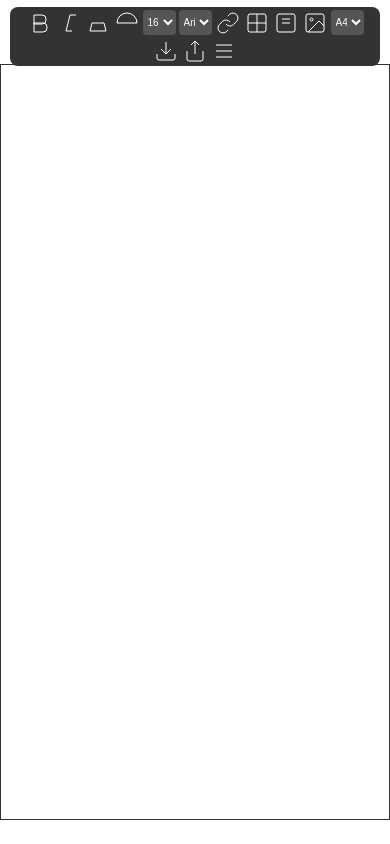
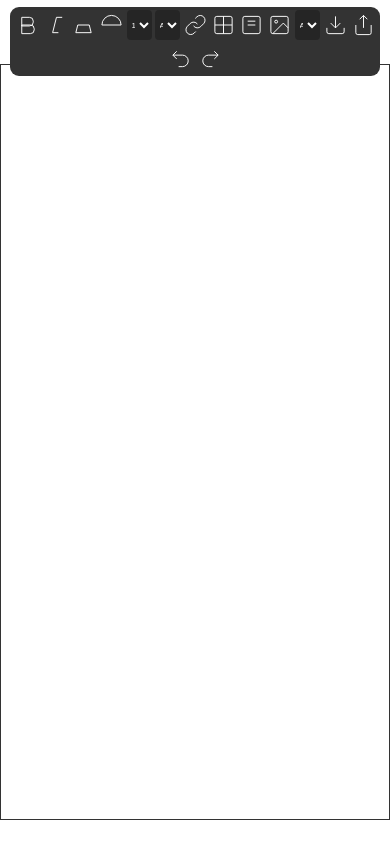
Before and after one commit to JohnBreno8/yodtuber, a plain HTML site: page index.html in a window 390 px wide. Drawn offline with nearby package versions, Linux system fonts and the light colour scheme.

Commit message:
Update index.html
Adicionei botão de refazer e desfazer .

```diff
--- a/index.html
+++ b/index.html
@@ -6,6 +6,7 @@
     <title>Hayd.editorPDF</title>
     <!-- Carregando fontes do Google Fonts, incluindo VT323 -->
     <link href="https://fonts.googleapis.com/css2?family=Roboto&family=Open+Sans&family=Lato&family=VT323&display=swap" rel="stylesheet">
+    <link rel="icon" type="image/png" href="/Screenshot_20250411-180805-414.png ">
     <style>
        body {
     margin: 0;
@@ -34,9 +35,9 @@
     border: none;
     color: white;
     cursor: pointer;
-    padding: 5px;
+    padding: 3px;
     transition: background 0.3s;
-    min-width: 30px; /* Garante que os botões sejam clicáveis em telas pequenas */
+    min-width: 35px; /* Garante que os botões sejam clicáveis em telas pequenas */
     height: 30px;
     display: flex;
     align-items: center;
@@ -101,24 +102,26 @@ td {
         top: 7px; /* Mantém o afastamento de 8px da borda superior */
         left: 10px; /* Mantém o afastamento de 10px */
         right: 10px; /* Mantém o afastamento de 10px */
-        border-radius: 8px; /* Mantém os cantos arredondados */
+        border-radius: 9px; /* Mantém os cantos arredondados */
     }
 
     .toolbar button, .toolbar select {
         padding: 1px;
-        min-width: 4px;
-        height: 25px;
+        min-width: 1px;
+        height: 30px;
+        width: 25px
     }
 
     .toolbar select {
-        font-size: 10px;
-        max-width: 33px; /* Limita a largura do select em mobile */
+        font-size: 8px;
+        max-width: 83px; /* Limita a largura do select em mobile */
+        background-color: #242424E6;
     }
 
     .editor {
         margin-top: 64px; /* Ajustado para o afastamento de 8px + altura da toolbar em mobile */
         padding: 8px;
-        font-size: 14px; /* Reduz o texto para mobile */
+        font-size: 15px; /* Reduz o texto para mobile */
         min-height: calc(100vh - 88px); /* Ajustado para mobile */
     }
 
@@ -286,9 +289,16 @@ td {
                 <line x1="12" y1="2" x2="12" y2="15" />
             </svg>
         </button>
-        <button id="toggleToolbar" class="toggle-toolbar" title="Expandir/Encolher Barra">
+        <button id="undoBtn" title="Desfazer">
    <svg width="24" height="24" viewBox="0 0 24 24" fill="none" stroke="currentColor">
-      <path d="M4 6h16M4 12h16M4 18h16" />
+      <path d="M3 9h10a6 6 0 0 1 6 6v0a6 6 0 0 1-6 6H9" />
+      <path d="M3 9L7 5M3 9L7 13" />
+   </svg>
+</button>
+<button id="redoBtn" title="Refazer">
+   <svg width="24" height="24" viewBox="0 0 24 24" fill="none" stroke="currentColor">
+      <path d="M21 9H11a6 6 0 0 0-6 6v0a6 6 0 0 0 6 6h4" />
+      <path d="M21 9L17 5M21 9L17 13" />
    </svg>
 </button>
     </div>
@@ -313,6 +323,11 @@ const pageSize = document.getElementById('pageSize');
 const downloadBtn = document.getElementById('downloadBtn');
 const shareBtn = document.getElementById('shareBtn');
 const imageInput = document.getElementById('imageInput');
+const undoBtn = document.getElementById('undoBtn');
+const redoBtn = document.getElementById('redoBtn');
+
+undoBtn.onclick = () => document.execCommand('undo', false, null);
+redoBtn.onclick = () => document.execCommand('redo', false, null);
 
 // Funções de formatação
 boldBtn.onclick = () => document.execCommand('bold', false, null);
@@ -443,4 +458,4 @@ shareBtn.onclick = () => generatePDF('share');
 
     </script>
 </body>
-  </html>
+    </html>
```
